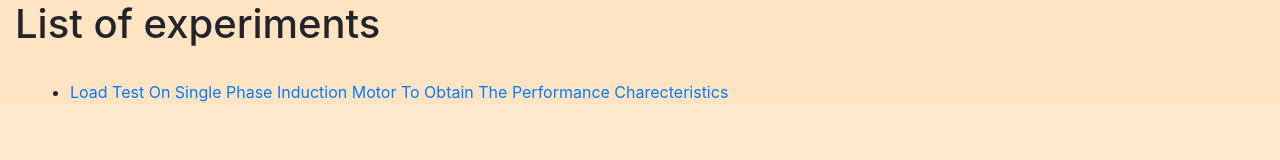
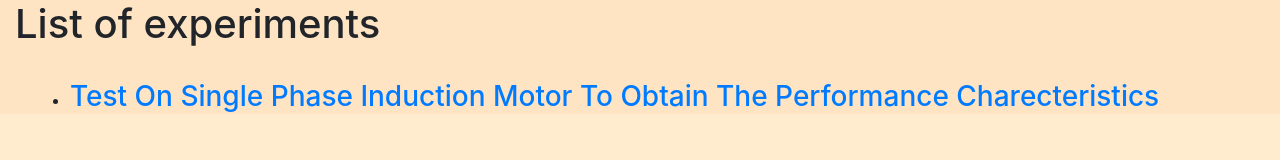
Before and after one commit to stcetee1822/virtualmachinelab.github.io, a plain HTML site: page index.html in a window 1280 px wide. Drawn offline with nearby package versions, Linux system fonts and the light colour scheme.

Commit message:
title of index changed

```diff
--- a/index.html
+++ b/index.html
@@ -5,7 +5,7 @@
     <meta name="viewport" content="width=device-width, initial-scale=1, shrink-to-fit=no">
     <link rel="stylesheet" href="https://cdn.jsdelivr.net/npm/bootstrap@4.5.3/dist/css/bootstrap.min.css" integrity="sha384-TX8t27EcRE3e/ihU7zmQxVncDAy5uIKz4rEkgIXeMed4M0jlfIDPvg6uqKI2xXr2" crossorigin="anonymous">
     <link rel="stylesheet" href="/static/css/style.css">
-    <title>Hello, world!</title>
+    <title>Virtual Lab For Electrical Machines</title>
   </head>
   <body style="background-color: blanchedalmond;">
     <div class="container-fluid" style="background-color: bisque;">
@@ -13,7 +13,7 @@
       <br>
       <div class="container-fluid">
         <ul>
-          <li><a href="/experiments/exp9.html">Load Test On Single Phase Induction Motor To Obtain The Performance Charecteristics</a></li>
+          <li><a href="/experiments/exp9.html"><h3>Test On Single Phase Induction Motor To Obtain The Performance Charecteristics</h3></a></li>
         </ul>
       </div>
 
```
